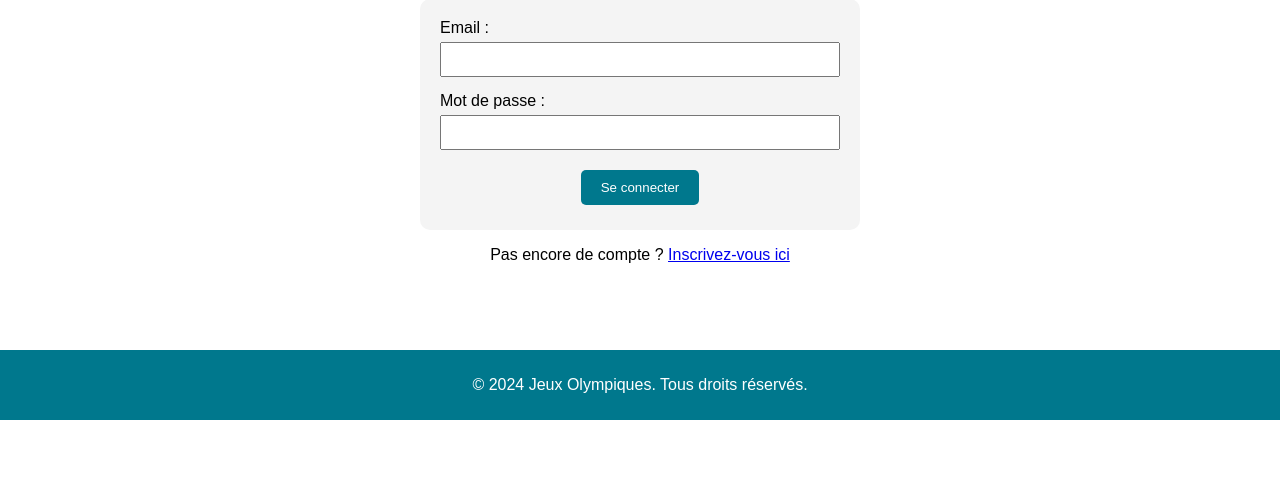
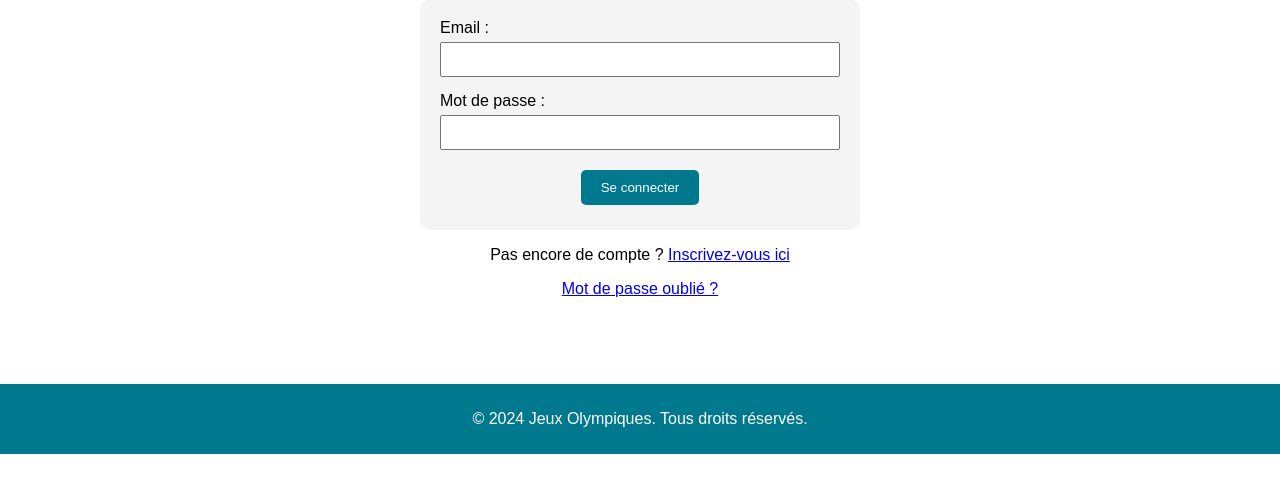
Before and after one commit to Fmiroult/Study_JO_NEW, a PHP site: page /login.php in a window 1280 px wide. Shown: the part 182-675 px from the top of the page. Run offline with PHP 8.4, Linux system fonts and the light colour scheme.

Commit message:
Add forgot password functionality

```diff
--- a/login.php
+++ b/login.php
@@ -16,6 +16,7 @@ include 'error_handling.php';?>
             <button type="submit" class="btn">Se connecter</button>
         </form>
         <p>Pas encore de compte ? <a href="register.php">Inscrivez-vous ici</a></p>
+        <p><a href="forgot_password.php">Mot de passe oublié ?</a></p> <!-- Ajout du lien pour mot de passe oublié -->
     </div>
 </section>
 
```
Also changed, not shown: 1 other file.
